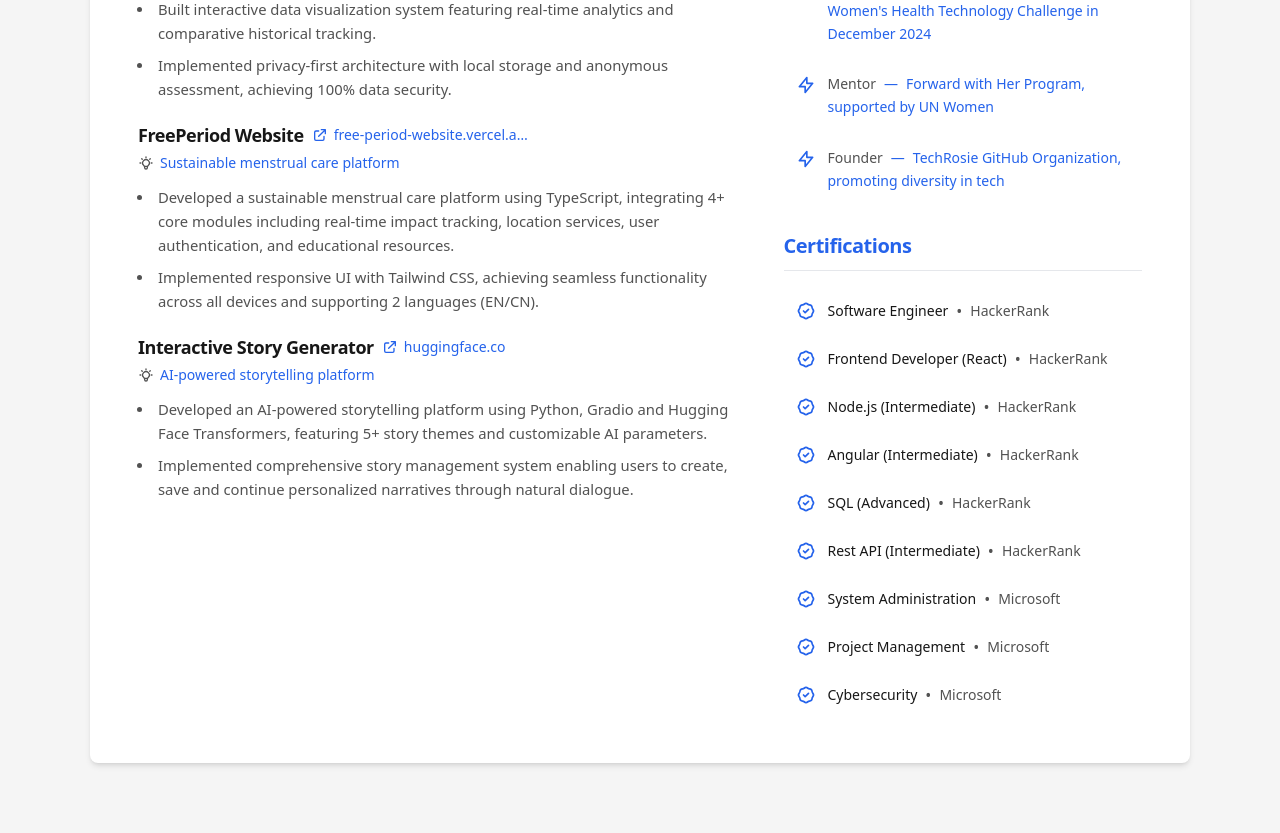
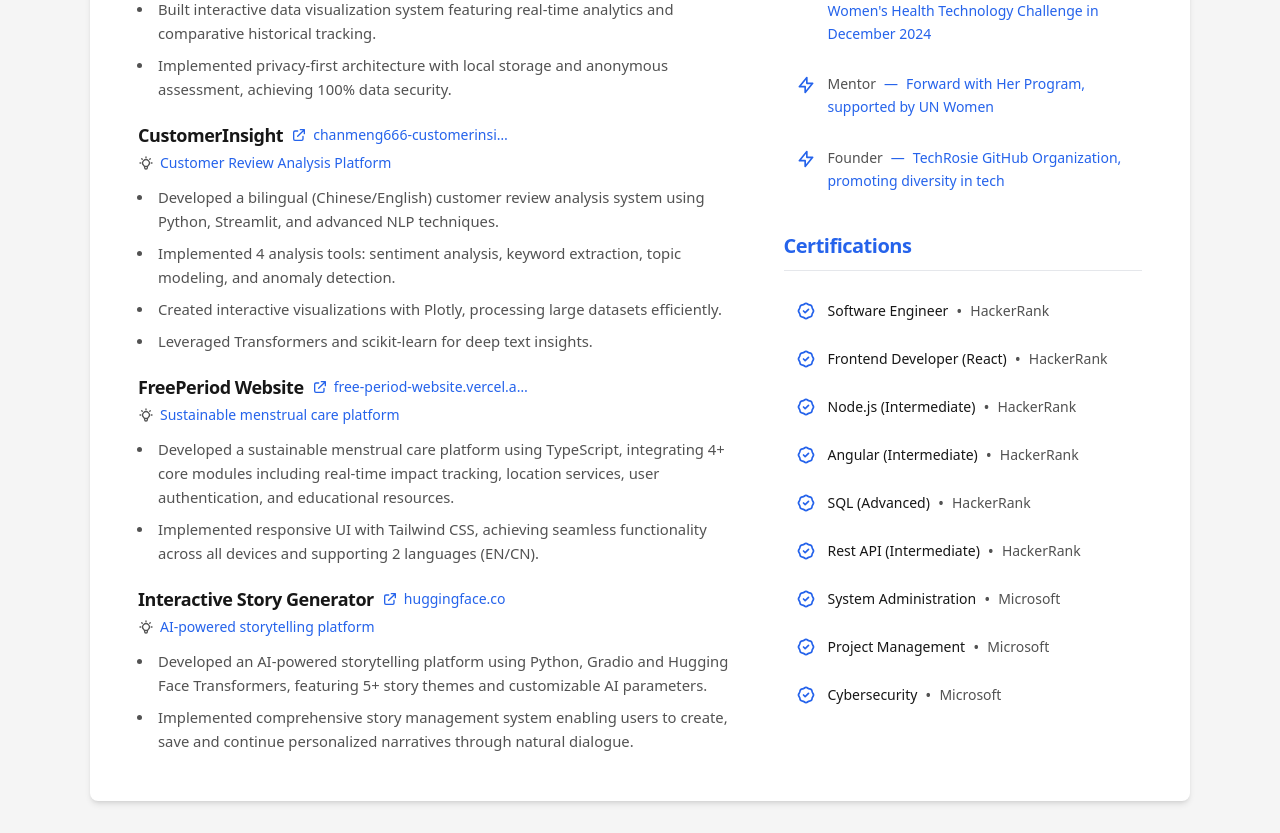
Before and after one commit to ChanMeng666/easy-resume, a Next.js app: page / in a window 1280 px wide. Shown: the part 1450-2283 px from the top of the page. Before the commit the page ends 2245 px from the top, so only its background shows below. Built offline with nearby package versions, Linux system fonts and the light colour scheme.

Commit message:
Update resume.ts

```diff
--- a/src/data/resume.ts
+++ b/src/data/resume.ts
@@ -186,6 +186,17 @@ export const resumeData: ResumeData = {
       ]
     },
     {
+      name: "CustomerInsight",
+      description: "Customer Review Analysis Platform",
+      url: "https://chanmeng666-customerinsight-app-oeiu2h.streamlit.app/",
+      highlights: [
+        "Developed a bilingual (Chinese/English) customer review analysis system using Python, Streamlit, and advanced NLP techniques.",
+        "Implemented 4 analysis tools: sentiment analysis, keyword extraction, topic modeling, and anomaly detection.",
+        "Created interactive visualizations with Plotly, processing large datasets efficiently.",
+        "Leveraged Transformers and scikit-learn for deep text insights."
+      ]
+    },
+    {
       name: "FreePeriod Website",
       description: "Sustainable menstrual care platform",
       url: "https://free-period-website.vercel.app/",
```
